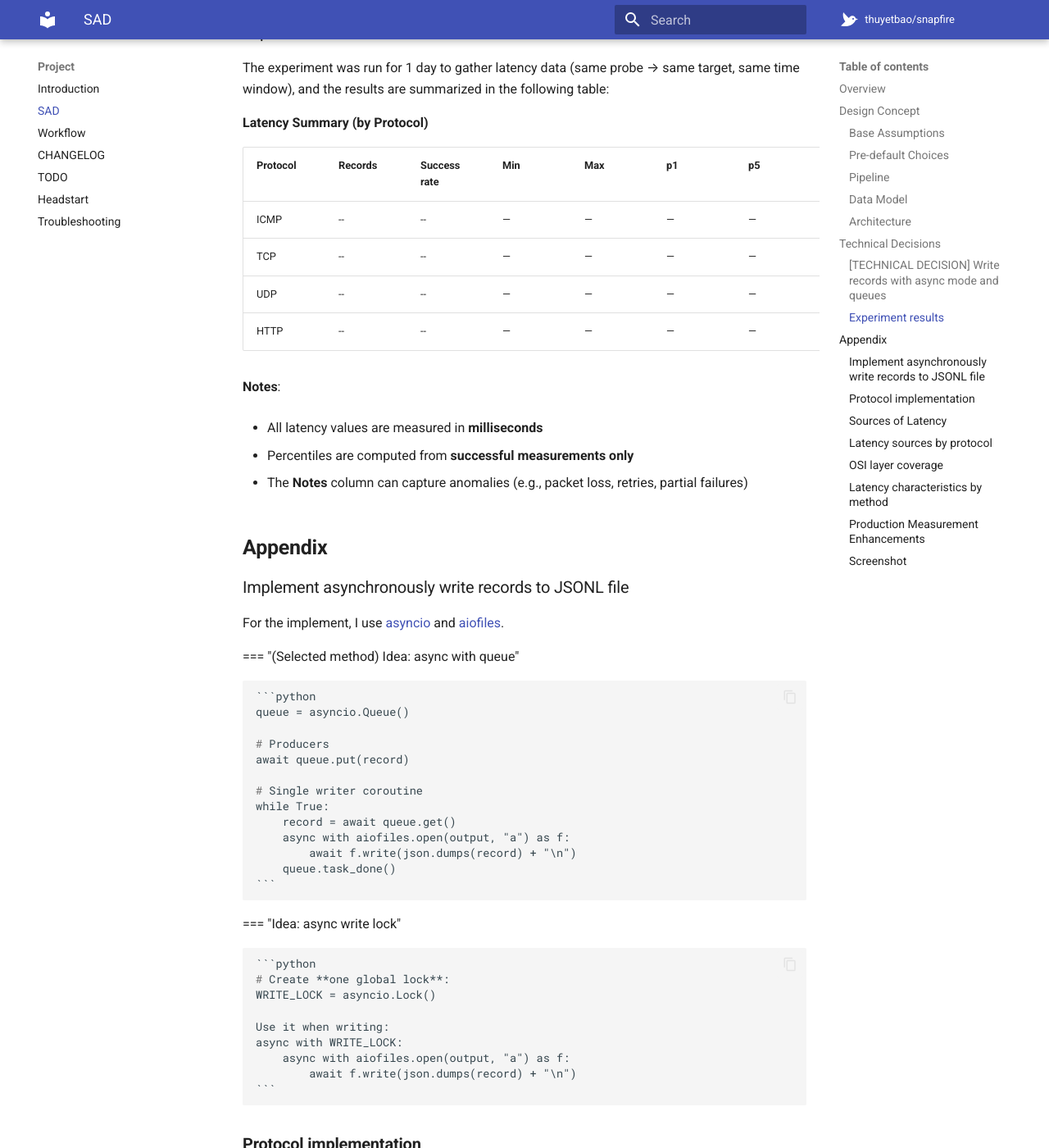
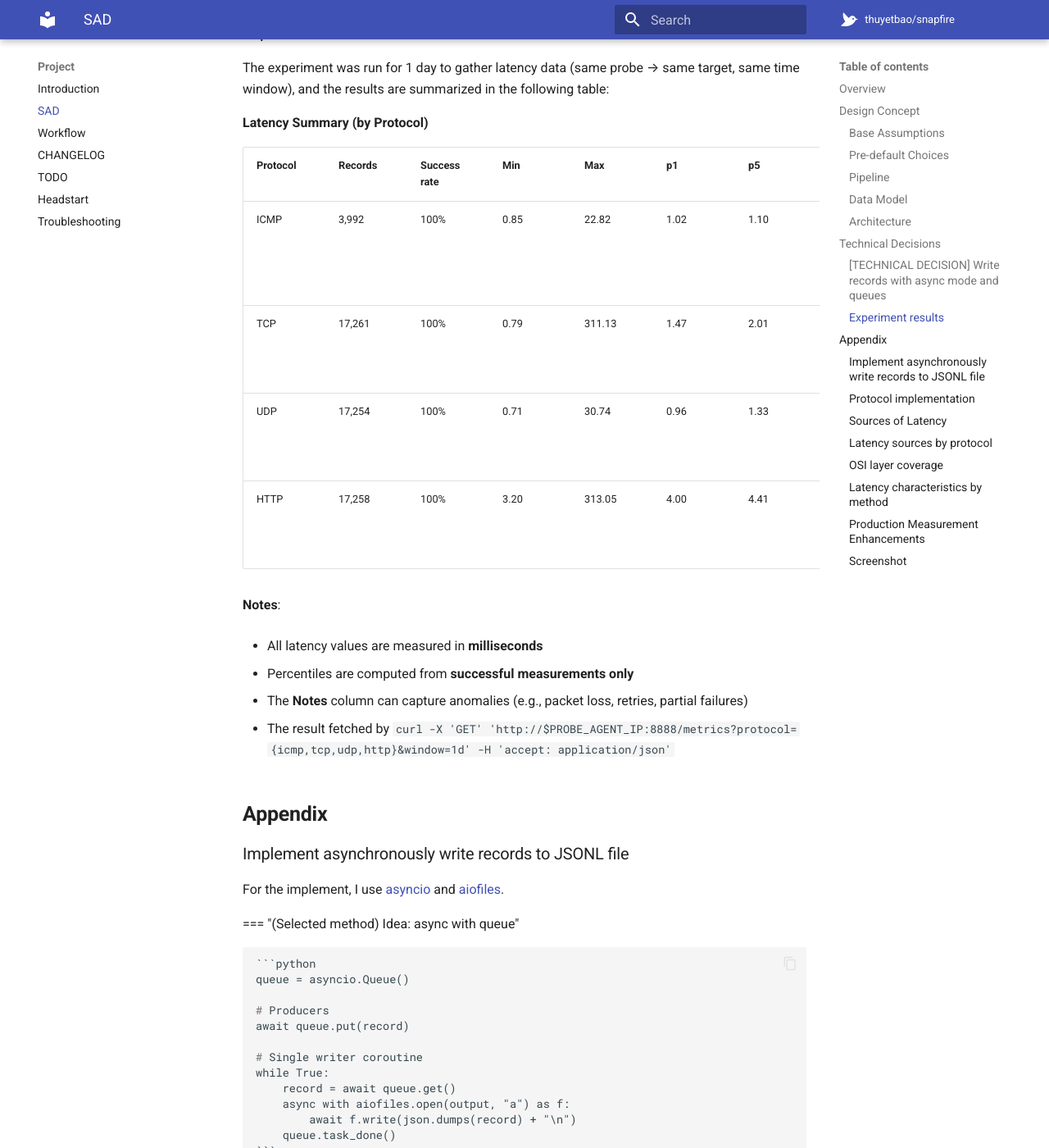
Before and after one commit to thuyetbao/snapfire, an MkDocs documentation site: the page built from docs/sad.md, in a window 1280 px wide and 1400 px high, scrolled down 13401 px. Shown: the whole window at 82% size. Built offline with MkDocs 1.6.1 and Material for MkDocs 9.7.7, drawn with Linux system fonts in a browser that asks for light colours; comment, search, counter and statistics services are not loaded; some of the changed text lies outside the part shown.

Commit message:
Updated the component

```diff
--- a/docs/sad.md
+++ b/docs/sad.md
@@ -454,12 +454,12 @@
 
 **Latency Summary (by Protocol)**
 
-| Protocol | Records | Success rate | Min | Max | p1  | p5  | p25 | p50 | p75 | p90 | p95 | p99 | Notes |
-| -------- | ------- | ------------ | --- | --- | --- | --- | --- | --- | --- | --- | --- | --- | ----- |
-| ICMP     | --      | --           | —   | —   | —   | —   | —   | —   | —   | —   | —   | —   |       |
-| TCP      | --      | --           | —   | —   | —   | —   | —   | —   | —   | —   | —   | —   |       |
-| UDP      | --      | --           | —   | —   | —   | —   | —   | —   | —   | —   | —   | —   |       |
-| HTTP     | --      | --           | —   | —   | —   | —   | —   | —   | —   | —   | —   | —   |       |
+| Protocol | Records | Success rate | Min  | Max    | p1   | p5   | p25  | p50  | p75  | p90 | p95  | p99  | Notes                                               |
+| -------- | ------- | ------------ | ---- | ------ | ---- | ---- | ---- | ---- | ---- | --- | ---- | ---- | --------------------------------------------------- |
+| ICMP     | 3,992   | 100%         | 0.85 | 22.82  | 1.02 | 1.10 | 1.25 | 1.46 | 1.87 | —   | 4.54 | 6.01 | Pure network RTT; low baseline, occasional spikes   |
+| TCP      | 17,261  | 100%         | 0.79 | 311.13 | 1.47 | 2.01 | 2.76 | 3.49 | 4.26 | —   | 5.60 | 6.98 | Handshake latency; tail affected by retries/backlog |
+| UDP      | 17,254  | 100%         | 0.71 | 30.74  | 0.96 | 1.33 | 2.00 | 2.43 | 2.97 | —   | 4.00 | 5.02 | Best-effort transport; stable but no reliability    |
+| HTTP     | 17,258  | 100%         | 3.20 | 313.05 | 4.00 | 4.41 | 5.17 | 5.87 | 6.74 | —   | 8.21 | 9.79 | End-to-end latency; includes app + serialization    |
 
 **Notes**:
 
@@ -468,6 +468,8 @@
 - Percentiles are computed from **successful measurements only**
 
 - The **Notes** column can capture anomalies (e.g., packet loss, retries, partial failures)
+
+- The result fetched by `curl -X 'GET' 'http://$PROBE_AGENT_IP:8888/metrics?protocol={icmp,tcp,udp,http}&window=1d' -H 'accept: application/json'`
 
 ## **Appendix**
 
@@ -658,12 +660,10 @@
 
 **Compute instances:**
 
-//
+The instances provisioned are `friend-probe` and `friend-target`
 
-<!-- ![screenshot-gcp-provision-instances](docs/assets/images/screenshot-gcp-provision-instances.png) -->
+![Screnshot - Provision GCP instances](assets/images/screenshot-provision-gcp-instances.png)
 
 **Endpoints:**
 
-//
-
-<!-- ![screenshot-application-probe-agent-endpoints](docs/assets/images/screenshot-application-probe-agent-endpoints.png) -->
+![Screnshot - Probe Agent Endpoints](assets/images/screenshot-application-probe-agent-endpoints.png)
```
Also changed, not shown: docs/assets/images/screenshot-application-probe-agent-endpoints.png (added), docs/assets/images/screenshot-provision-gcp-instances.png (added).
